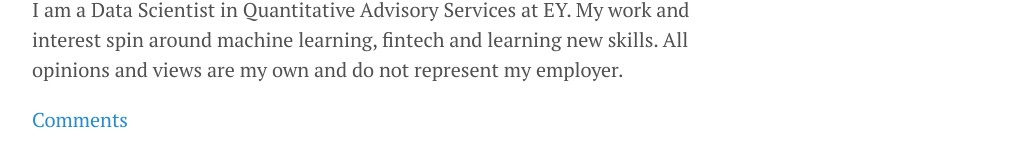
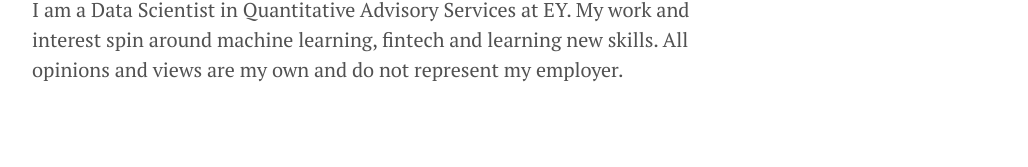
Before and after one commit to herman-hellenes/herman-hellenes.github.io, a Jekyll site: the page built from index.html, in a window 1280 px wide. Shown: the part 329-496 px from the top of the page, without its empty margins (248-1276 px from the left). Built offline with Jekyll 4.4.1, drawn with Linux system fonts in a browser that asks for light colours; nearby versions of some CDN libraries.

Commit message:
Update index.html

```diff
--- a/index.html
+++ b/index.html
@@ -2,6 +2,7 @@
 layout: default
 title: Home
 ---
+<script src="https://my.hellobar.com/7a7e1a64aee68fc9ab9c569ff0623029051337cf.js" type="text/javascript" charset="utf-8" async="async"></script>
 
 <ul class="listing">
 
@@ -35,7 +36,7 @@
 
 
 
-      <a href="{{ post.url }}#disqus_thread">Comments</a>
+
 
     </section>
 
```
